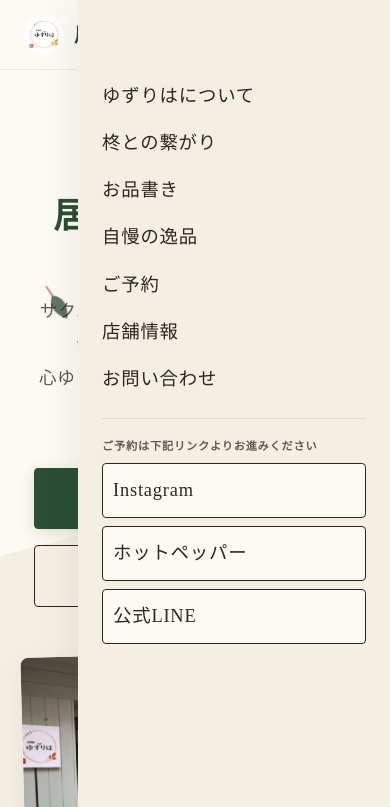
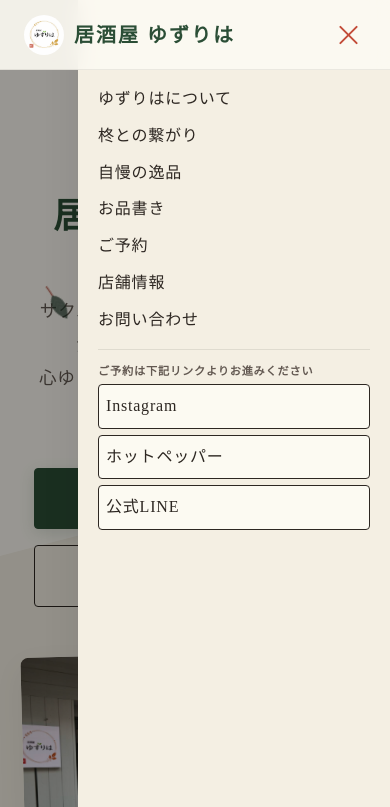
Before and after one commit to yukamizugaki-crypto/yuzuriha, a plain HTML site: page index.html in a window 390 px wide. Both pictures are taken after a click on the button "メニューを開く". Shown: the top 807 px of the page. Drawn offline with Linux system fonts and the light colour scheme.

Commit message:
style: レスポンシブメニューの閉じるボタン・枠外クリック対応および全体の余白調整

```diff
--- a/index.html
+++ b/index.html
@@ -39,8 +39,8 @@
         <ul>
           <li><a href="#about">ゆずりはについて</a></li>
           <li><a href="#history">柊との繋がり</a></li>
+          <li><a href="#menu">自慢の逸品</a></li>
           <li><a href="#menu-details">お品書き</a></li>
-          <li><a href="#menu">自慢の逸品</a></li>
           <li><a href="#booking">ご予約</a></li>
           <li><a href="#info">店舗情報</a></li>
           <li><a href="#contact">お問い合わせ</a></li>
@@ -61,8 +61,8 @@
     <ul>
       <li><a href="#about" class="mobile-nav-link">ゆずりはについて</a></li>
       <li><a href="#history" class="mobile-nav-link">柊との繋がり</a></li>
+      <li><a href="#menu" class="mobile-nav-link">自慢の逸品</a></li>
       <li><a href="#menu-details" class="mobile-nav-link">お品書き</a></li>
-      <li><a href="#menu" class="mobile-nav-link">自慢の逸品</a></li>
       <li><a href="#booking" class="mobile-nav-link">ご予約</a></li>
       <li><a href="#info" class="mobile-nav-link">店舗情報</a></li>
       <li><a href="#contact" class="mobile-nav-link">お問い合わせ</a></li>
@@ -76,6 +76,7 @@
       </li>
     </ul>
   </nav>
+  <div class="mobile-nav-overlay" id="mobile-nav-overlay"></div>
 
   <main>
 
@@ -508,8 +509,8 @@
           <ul>
             <li><a href="#about">ゆずりはについて</a></li>
             <li><a href="#history">柊との繋がり</a></li>
+            <li><a href="#menu">自慢の逸品</a></li>
             <li><a href="#menu-details">お品書き</a></li>
-            <li><a href="#menu">自慢の逸品</a></li>
             <li><a href="#info">店舗情報</a></li>
             <li><a href="#contact">お問い合わせ</a></li>
           </ul>
--- a/script.js
+++ b/script.js
@@ -42,10 +42,14 @@ document.addEventListener('DOMContentLoaded', () => {
   const menuToggle = document.getElementById('menu-toggle');
   const mobileNav = document.getElementById('mobile-nav');
   const mobileNavLinks = document.querySelectorAll('.mobile-nav-link');
+  const mobileNavOverlay = document.getElementById('mobile-nav-overlay');
 
   const toggleMenu = () => {
     menuToggle.classList.toggle('open');
     mobileNav.classList.toggle('open');
+    if (mobileNavOverlay) {
+      mobileNavOverlay.classList.toggle('open');
+    }
     document.body.classList.toggle('no-scroll'); // Prevent background scroll when open
   };
 
@@ -59,6 +63,15 @@ document.addEventListener('DOMContentLoaded', () => {
       }
     });
   });
+
+  // Close menu when overlay is clicked
+  if (mobileNavOverlay) {
+    mobileNavOverlay.addEventListener('click', () => {
+      if (mobileNav.classList.contains('open')) {
+        toggleMenu();
+      }
+    });
+  }
 
 
   /* -----------------------------------------
--- a/style.css
+++ b/style.css
@@ -183,7 +183,7 @@ ul {
   left: 0;
   width: 100%;
   height: var(--header-height);
-  z-index: 100;
+  z-index: 110;
   background-color: rgba(252, 250, 242, 0.9);
   backdrop-filter: blur(10px);
   border-bottom: 1px solid rgba(45, 39, 34, 0.08);
@@ -299,7 +299,7 @@ ul {
   height: 100vh;
   background-color: var(--bg-secondary);
   z-index: 105;
-  padding: 80px 24px 24px;
+  padding: 85px 20px 20px;
   display: flex;
   flex-direction: column;
   justify-content: flex-start;
@@ -311,43 +311,67 @@ ul {
   right: 0;
 }
 
+/* Mobile Nav Overlay */
+.mobile-nav-overlay {
+  position: fixed;
+  top: 0;
+  left: 0;
+  width: 100%;
+  height: 100vh;
+  background-color: rgba(0, 0, 0, 0.4);
+  z-index: 104; /* Just below mobile-nav (105) */
+  opacity: 0;
+  visibility: hidden;
+  transition: opacity var(--transition-smooth), visibility var(--transition-smooth);
+}
+
+.mobile-nav-overlay.open {
+  opacity: 1;
+  visibility: visible;
+}
+
+/* Prevent Background Scroll */
+body.no-scroll {
+  overflow: hidden;
+}
+
 .mobile-nav ul {
   display: flex;
   flex-direction: column;
-  gap: 14px;
+  gap: 8px;
 }
 
 .mobile-nav a {
   font-family: var(--font-serif);
-  font-size: 1.15rem;
+  font-size: 1rem;
   font-weight: 500;
   display: block;
 }
 
 .mobile-nav-booking-wrapper {
   border-top: 1px solid rgba(45, 39, 34, 0.1);
-  padding-top: 16px;
-  margin-top: 8px;
+  padding-top: 10px;
+  margin-top: 6px;
 }
 
 .mobile-nav-booking-lead {
   font-size: 0.7rem;
   color: var(--text-muted);
-  margin-bottom: 8px;
+  margin-bottom: 4px;
   font-weight: 600;
 }
 
 .mobile-booking-shortcuts {
   display: flex;
   flex-direction: column;
-  gap: 8px;
+  gap: 6px;
 }
 
 .mobile-booking-link {
   display: flex;
   align-items: center;
   justify-content: center;
-  padding: 10px;
+  padding: 7px;
   border-radius: 4px;
   font-size: 0.8rem;
   font-weight: 600;
```
